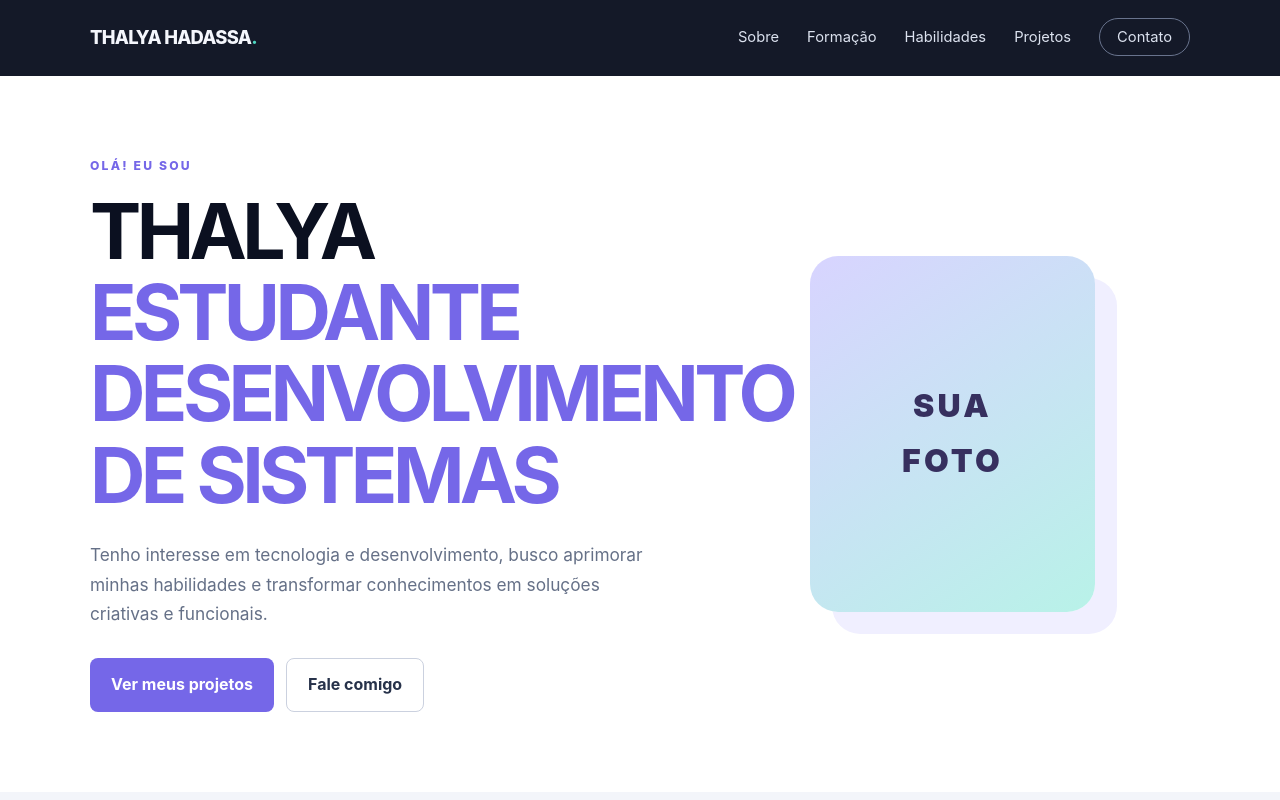
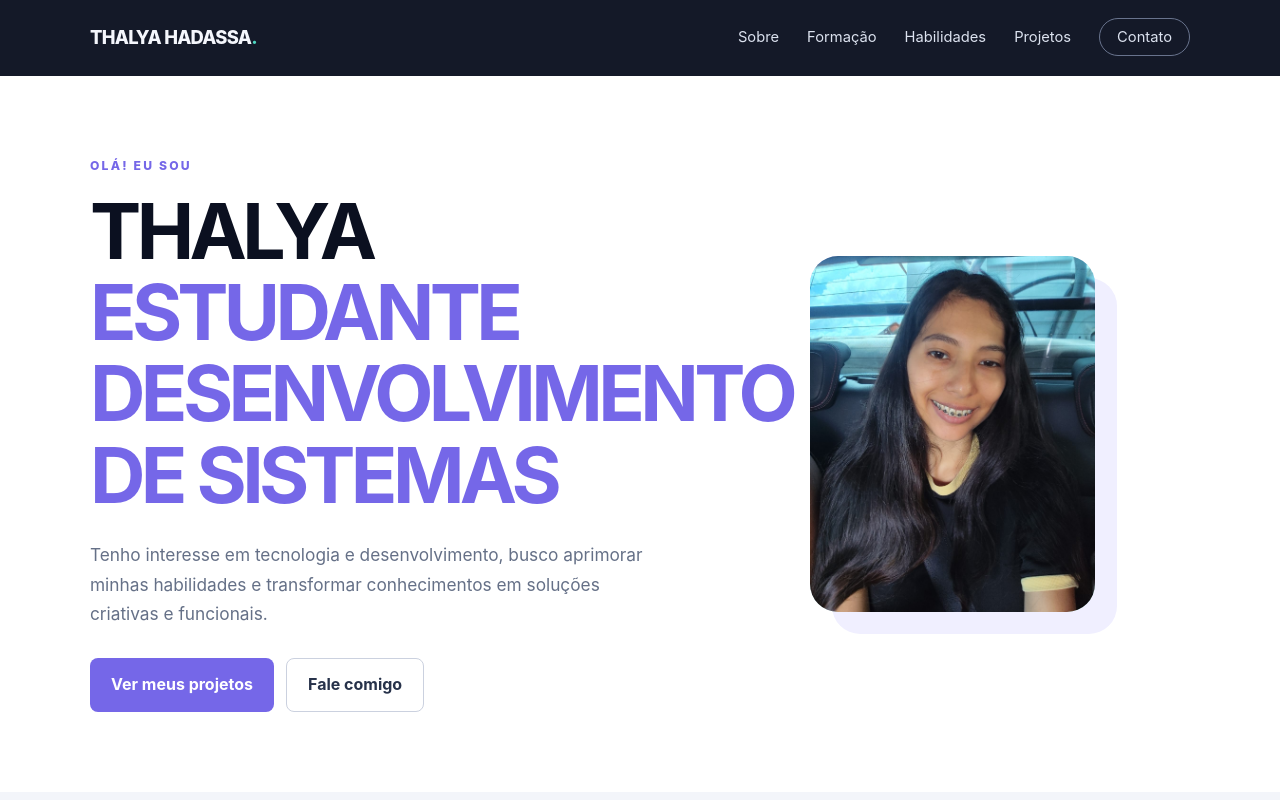
Before and after one commit to thalya-vieira/idep-projeto-portifolio, a plain HTML site: page index.html in a window 1280 px wide. Shown: the top 800 px of the page. Drawn offline with Linux system fonts and the light colour scheme.

Commit message:
adicionar foto

```diff
--- a/index.html
+++ b/index.html
@@ -36,7 +36,7 @@
       </div>
       <div class="hero-photo">
         <!-- Substitua por sua foto e coloque o arquivo em assets/images/ -->
-        <img src="/WhatsApp Image 2026-05-05 at 21.45.21.jpeg" alt="Foto de Thalya Hadassa" onerror="this.style.display='none'; this.nextElementSibling.style.display='grid'">
+        <img src="/idep-projeto-portifolio/WhatsApp Image 2026-05-05 at 21.45.21.jpeg" alt="Foto de Thalya Hadassa" onerror="this.style.display='none'; this.nextElementSibling.style.display='grid'">
         <div class="photo-placeholder">SUA<br>FOTO</div>
       </div>
     </section>
```
Also changed, not shown: WhatsApp Image 2026-05-05 at 21.45.21.jpeg (added).
